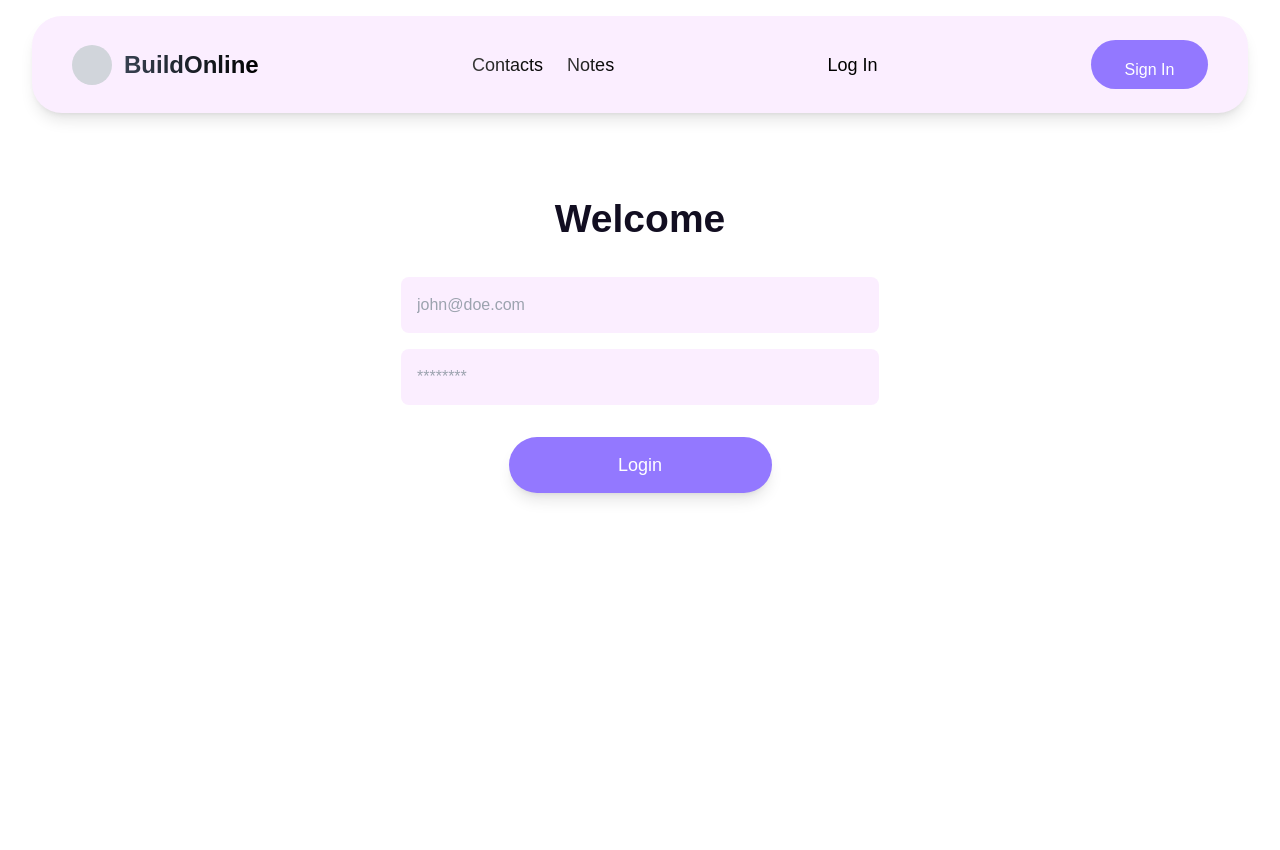
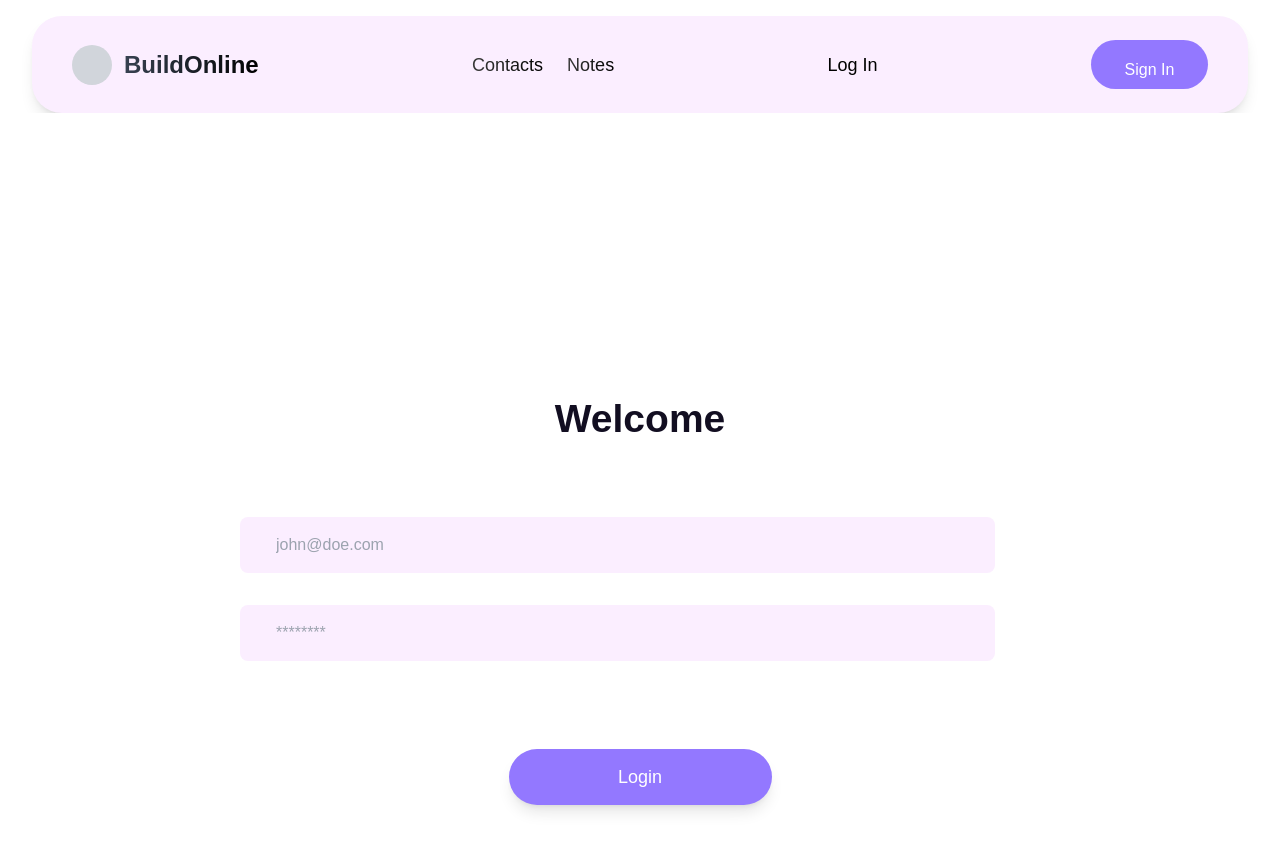
Before and after one commit to ChiaraDim/BuildOnlineChallenge-frontend, a Next.js app in the folder frontend/: page /login in a window 1280 px wide. Shown: the top 850 px of the page. Built offline with nearby package versions, Linux system fonts and the light colour scheme; no server answers.

Commit message:
feat: create BaseButton and BaseInput components, update Login page to use them

```diff
--- a/frontend/src/components/AuthWrapper.tsx
+++ b/frontend/src/components/AuthWrapper.tsx
@@ -3,7 +3,9 @@ import { useAuthCheck } from '../hooks/useAuthCheck';
 const AuthWrapper: React.FC<{ children: React.ReactNode }> = ({ children }) => {
   const authChecked = useAuthCheck();
   return authChecked ? (
-    <div className='max-w-screen-lg mx-auto'>{children}</div>
+    <div className='max-w-screen-lg mx-auto'>
+  {children}
+</div>
   ) : null;
 };
 
--- a/frontend/src/components/Layout.tsx
+++ b/frontend/src/components/Layout.tsx
@@ -5,7 +5,7 @@ const Layout = ({ children }: { children: ReactNode }) => {
   return (
     <div className='bg-white min-h-screen'>
       <Header />
-      <main className='flex justify-center py-8'>{children}</main>
+      <main className='w-full justify-center'>{children}</main>
     </div>
   );
 };
--- /dev/null
+++ b/frontend/src/components/shared/BaseButton.tsx
@@ -0,0 +1,15 @@
+import React from 'react';
+
+const BaseButton: React.FC<
+  React.ButtonHTMLAttributes<HTMLButtonElement>
+> = ({ onClick, children, className, ...props }) => (
+  <button
+    onClick={onClick}
+    className={`btn-primary ${className}`}
+    {...props}
+  >
+    {children}
+  </button>
+);
+
+export default BaseButton;
--- /dev/null
+++ b/frontend/src/components/shared/BaseInput.tsx
@@ -0,0 +1,14 @@
+import React from 'react';
+
+const BaseInput: React.FC<
+  React.InputHTMLAttributes<HTMLInputElement>
+> = ({ type, placeholder, className, ...props }) => (
+  <input
+    type={type}
+    placeholder={placeholder}
+    className={`rounded-lg bg-[#FBEEFF] px-4 py-2 ${className}`}
+    {...props}
+  />
+);
+
+export default BaseInput;
--- a/frontend/src/pages/login.tsx
+++ b/frontend/src/pages/login.tsx
@@ -2,6 +2,8 @@ import { useState } from 'react';
 import { useRouter } from 'next/router';
 import Head from 'next/head';
 import { loginUser } from '../api/auth';
+import BaseButton from 'components/shared/BaseButton';
+import BaseInput from 'components/shared/BaseInput';
 
 const Login: React.FC = () => {
   const [email, setEmail] = useState('');
@@ -24,30 +26,29 @@ const Login: React.FC = () => {
       <Head>
         <title>Login | BuildOnline</title>
       </Head>
-      <div className='min-h-[90vh] bg-white flex flex-col items-center pt-12'>
-        <h1 className='text-center font-display font-extrabold text-[39px] leading-[52px] text-[#120E21] mb-8'>
+      <div className='flex flex-col justify-center items-center bg-white py-64 px-32'>
+        <h1 className='text-center font-display font-extrabold text-[39px] leading-[100px] text-[#120E21] mb-12'>
           Welcome
         </h1>
-        <form onSubmit={handleLogin} className='w-full max-w-[527px] space-y-8'>
-          <div className='space-y-4'>
-            <input
+        <form onSubmit={handleLogin} className='w-full max-w-[800px] space-y-8'>
+          <div className='space-y-8'>
+            <BaseInput
               type='email'
               placeholder='john@doe.com'
-              className='w-full h-[56px] rounded-lg bg-[#FBEEFF] text-[#99879D] text-[16px] px-4'
+              value={email}
+              onChange={(e) => setEmail(e.target.value)}
+              className='w-full h-[56px] max-w-[755px] rounded-lg bg-[#FBEEFF] text-[#99879D] text-[16px] px-9'
             />
-            <input
+            <BaseInput
               type='password'
               placeholder='********'
-              className='w-full h-[56px] rounded-lg bg-[#FBEEFF] text-[#99879D] text-[16px] px-4'
+              value={password}
+              onChange={(e) => setPassword(e.target.value)}
+              className='w-full h-[56px] max-w-[755px] rounded-lg bg-[#FBEEFF] text-[#99879D] text-[16px] px-9'
             />
           </div>
-          <div className='flex justify-center mt-6'>
-            <button
-              type='submit'
-              className='w-[263px] h-[56px] bg-[#9378FF] rounded-full shadow-lg text-white text-[18px] leading-[21px] font-medium'
-            >
-              Login
-            </button>
+          <div className='flex justify-center py-14'>
+            <BaseButton type='submit'>Login</BaseButton>
           </div>
         </form>
       </div>
--- a/frontend/src/styles/globals.css
+++ b/frontend/src/styles/globals.css
@@ -31,3 +31,11 @@ input {
 button {
   @apply cursor-pointer transition duration-300 ease-in-out;
 }
+
+/* Primary button style */
+.btn-primary {
+  @apply bg-[#9378FF] text-white shadow-lg text-[18px] font-medium leading-[21px] hover:bg-[#846ce5] transition-all;
+  width: 263px;
+  height: 56px;
+  border-radius: 9999px;
+}
```
